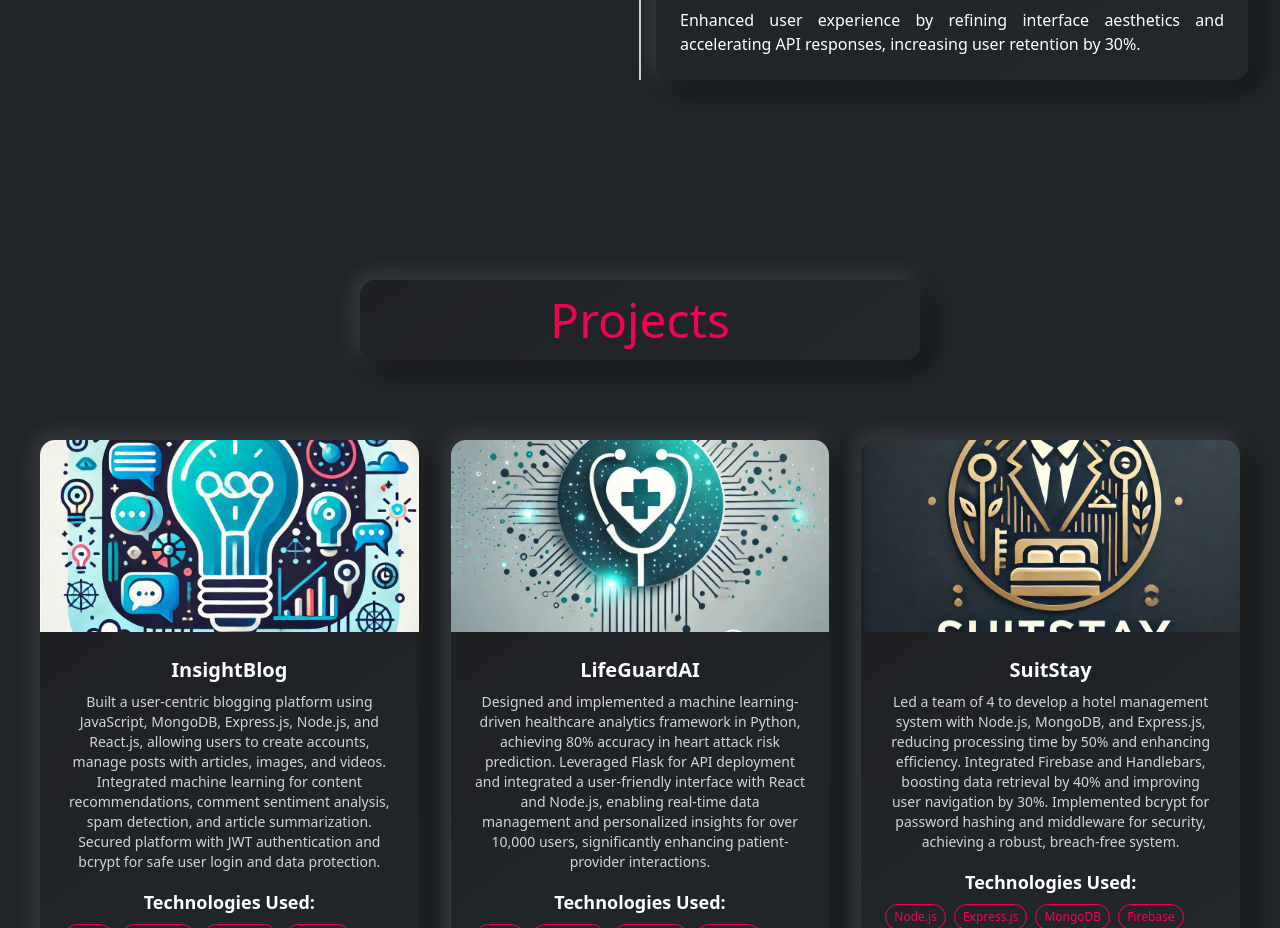
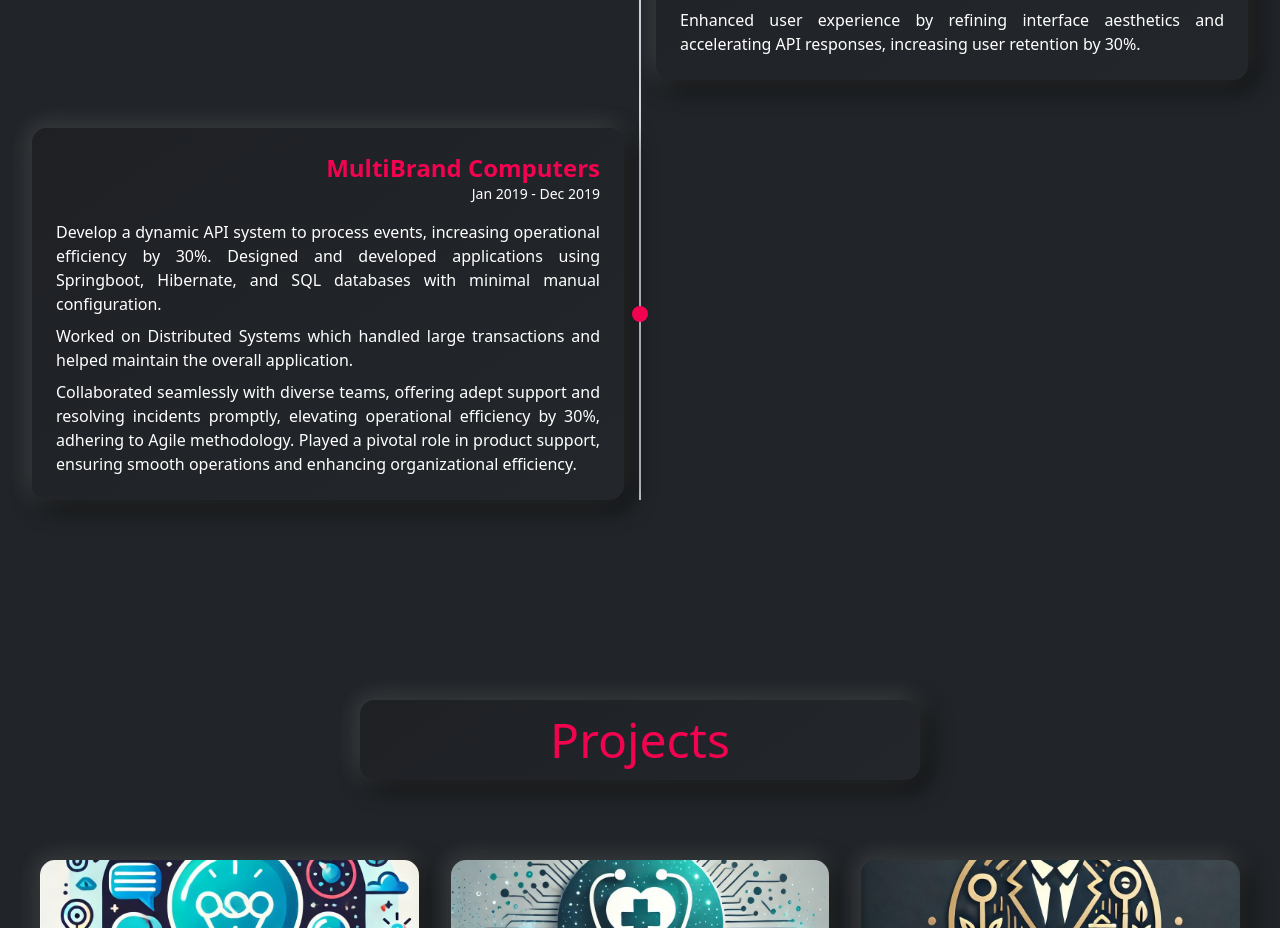
Before and after one commit to mahesh349/Portfolio, a React (Vite) app: page / in a window 1280 px wide. Shown: the part 4940-5868 px from the top of the page. Built offline with nearby package versions, Linux system fonts and the light colour scheme.

Commit message:
Minor Changes

```diff
--- a/src/constants/Contents.jsx
+++ b/src/constants/Contents.jsx
@@ -37,7 +37,10 @@
     Github_logo: <FaGithub />,
     Linkedin_logo: <FaLinkedin />,
     // ResumeLink: "https://drive.google.com/file/d/1qQW664-jaFzRdaQe9sHfEJtbW4efgyUb/view?usp=drive_link",
-    ResumeLink: "https://drive.google.com/file/d/1LZujQooe299kGoh8lvWkd4qg8PkeCuuI/view?usp=drive_link",
+    // MERN STACK RESUME BELOW
+    // ResumeLink: "https://drive.google.com/file/d/1LZujQooe299kGoh8lvWkd4qg8PkeCuuI/view?usp=drive_link",
+    // 4 Yrs JAVA RESUME BELOW
+    ResumeLink: "https://drive.google.com/file/d/1ecO5nKiercvQz_snKVAA2rlwfOVttmAE/view?usp=sharing",
 };
 
 // About Me Details
@@ -203,6 +206,16 @@
             Sentence6: 'Strengthened application stability through meticulous unit testing using Jest and Mocha, proactively addressing potential bottlenecks.',
             Sentence7: 'Enhanced user experience by refining interface aesthetics and accelerating API responses, increasing user retention by 30%.'
         }
+    },
+    // FOR GOLDMAN SACHS BELOW
+    {
+        CompanyName: 'MultiBrand Computers', //Multibrand Computers
+        TimeLine: 'Jan 2019 - Dec 2019',
+        Description: {
+            Sentence1: 'Develop a dynamic API system to process events, increasing operational efficiency by 30%. Designed and developed applications using Springboot, Hibernate, and SQL databases with minimal manual configuration.',
+            Sentence2: 'Worked on Distributed Systems which handled large transactions and helped maintain the overall application.',
+            Sentence3: 'Collaborated seamlessly with diverse teams, offering adept support and resolving incidents promptly, elevating operational efficiency by 30%, adhering to Agile methodology. Played a pivotal role in product support, ensuring smooth operations and enhancing organizational efficiency.',
+        }
     }
 ];
 
```
Also changed, not shown: 1 other file (tests, documents, lock files or other folders).
